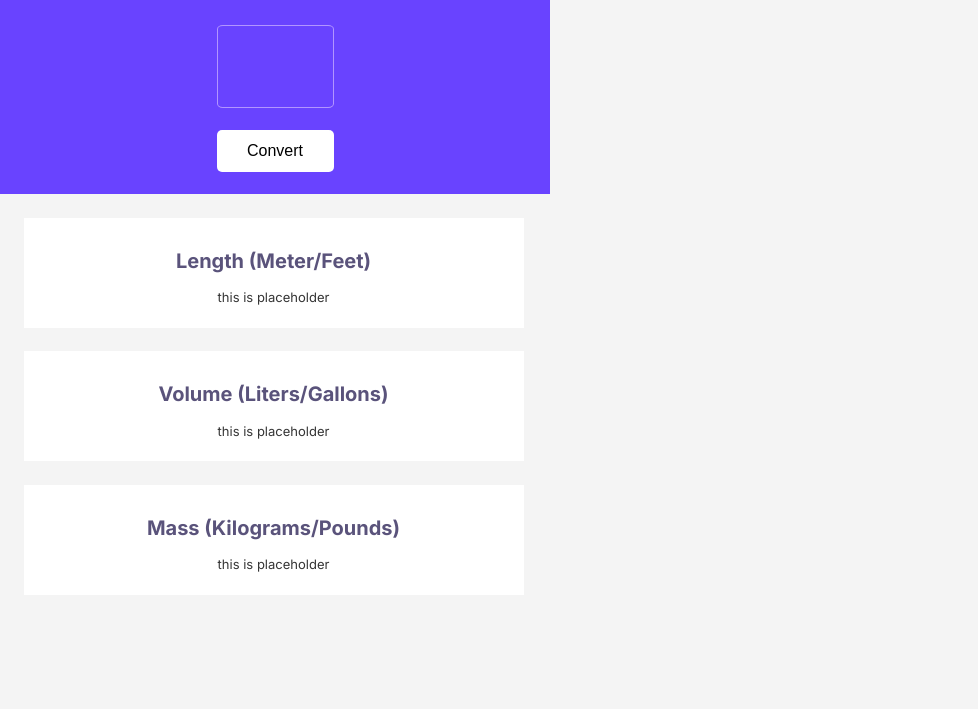
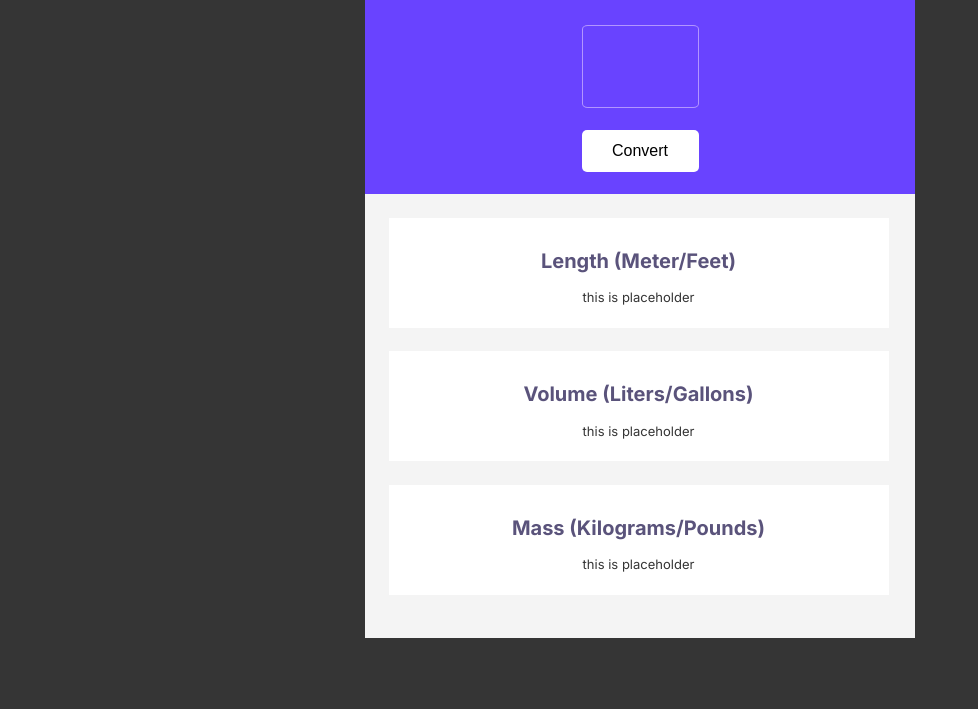
Before and after one commit to RasmusLange/unit_converter, a plain HTML site: page index.html in a window 1280 px wide. Shown: the part 91-800 px from the top of the page, without its empty margins (0-978 px from the left). Drawn offline with Linux system fonts and the light colour scheme.

Commit message:
Update index.css

```diff
--- a/index.css
+++ b/index.css
@@ -1,9 +1,15 @@
 body {
-    background-color: #F4F4F4;
     margin: 0;
+    font-family: "Inter", serif;
+    width: 100%;
+    background-color: #353535;
+}
+
+#container {
+    margin: 0 auto;
     height: 729px;
     width: 550px;
-    font-family: "Inter", serif;
+    background-color: #F4F4F4;
 }
 
 h1 {
```
